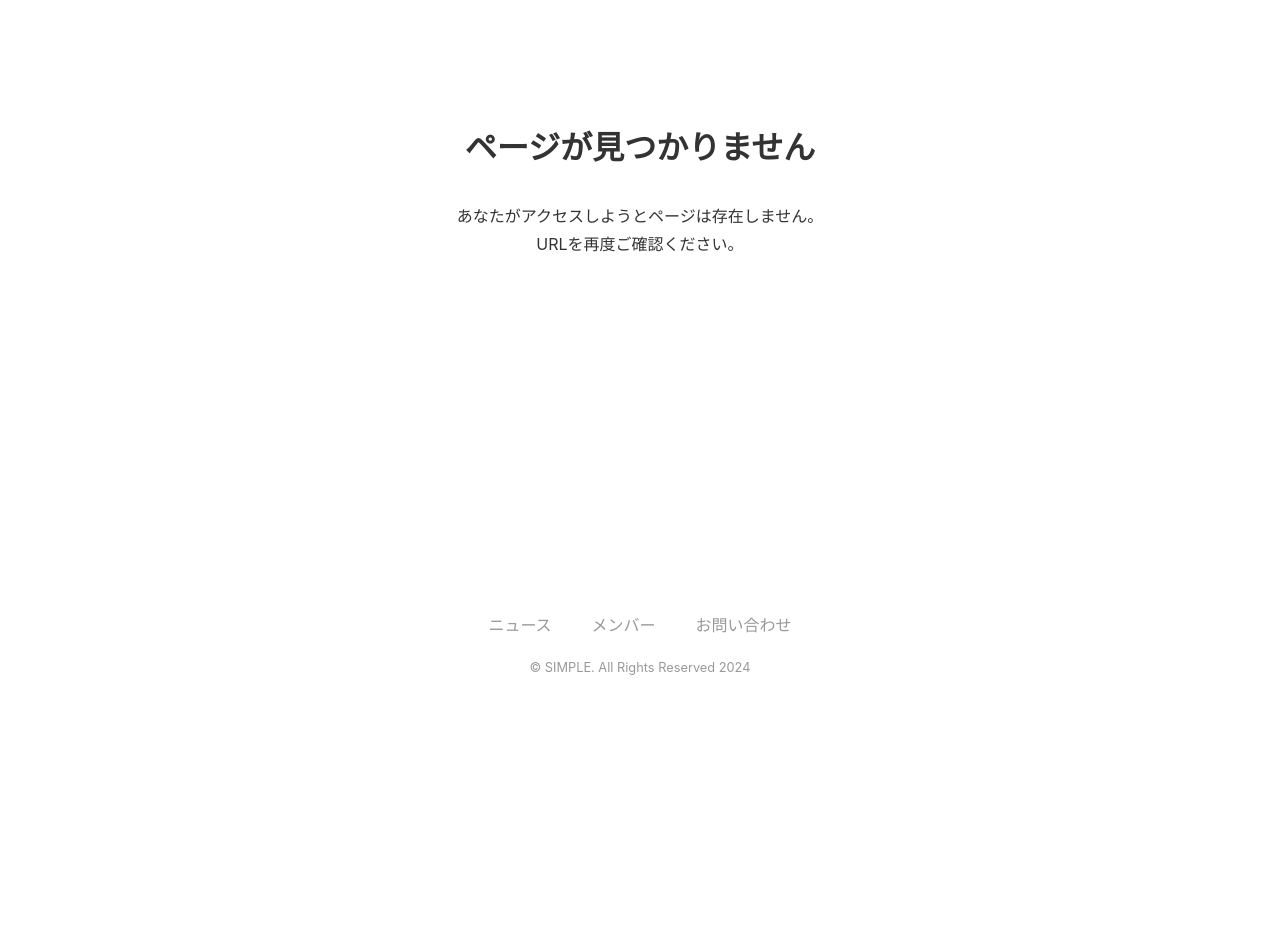
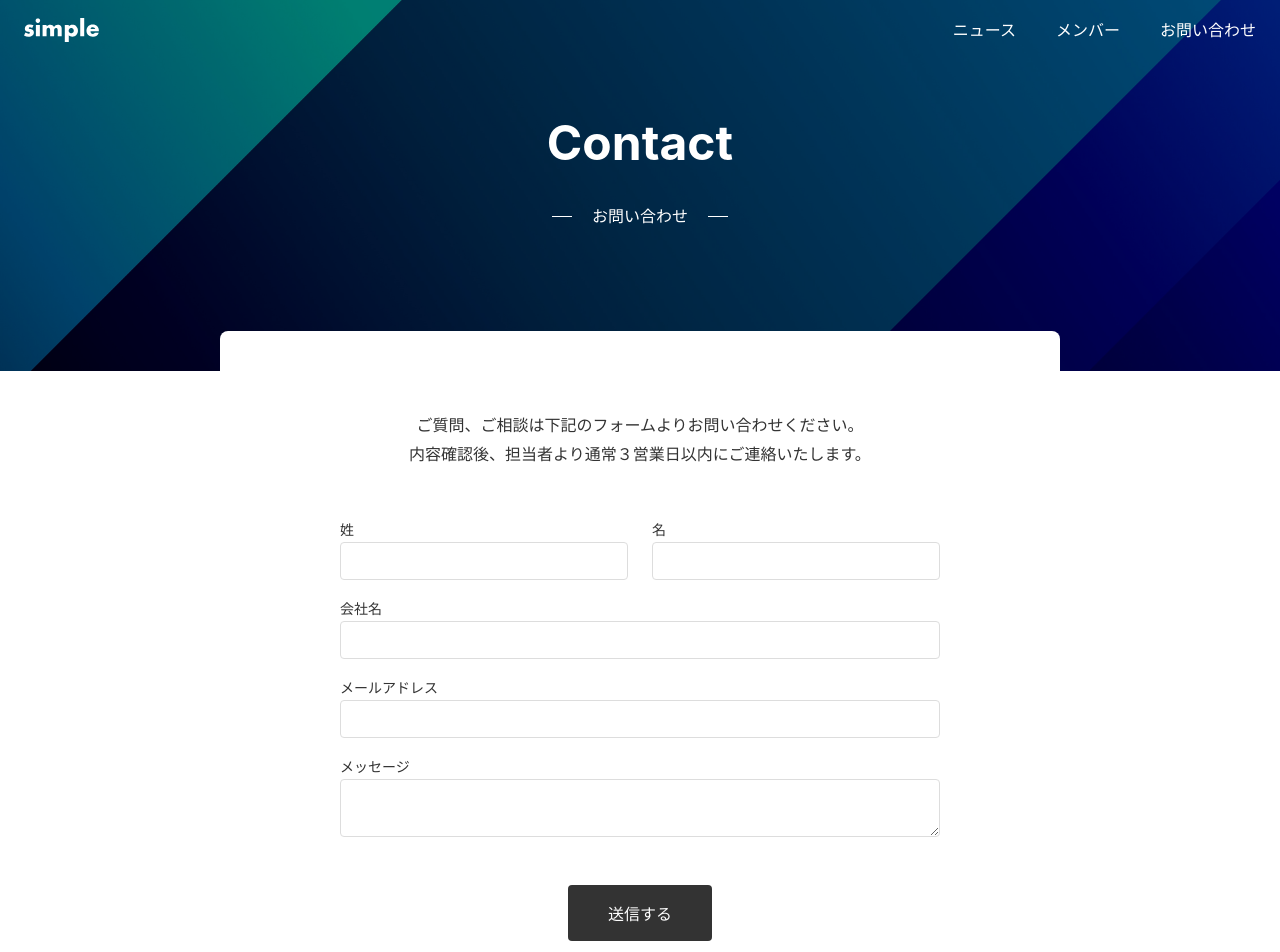
Before and after one commit to sakuraishou/my-next-project, a Next.js app: page /contact in a window 1280 px wide. Before the commit this address had no page. Shown: the top 952 px of the page. Before the commit the page ends 800 px from the top, so only its background shows below. Built offline with nearby package versions, Linux system fonts and the light colour scheme.

Commit message:
9章まで完了

```diff
--- /dev/null
+++ b/app/_actions/contact.ts
@@ -0,0 +1,104 @@
+"use server";
+
+function validateEmail(email: string) {
+  const pattern = /^[^\s@]+@[^\s@]+\.[^\s@]+$/;
+  return pattern.test(email);
+}
+
+export async function createContactData(_prevstate: any, formData: FormData) {
+  const rawFormData = {
+    lastname: formData.get("lastname") as string,
+    firstname: formData.get("firstname") as string,
+    company: formData.get("company") as string,
+    email: formData.get("email") as string,
+    message: formData.get("message") as string,
+  };
+
+  if (!rawFormData.lastname) {
+    return {
+      status: "error",
+      message: "姓を入力してください",
+    };
+  }
+  if (!rawFormData.firstname) {
+    return {
+      status: "error",
+      message: "名を入力してください",
+    };
+  }
+  if (!rawFormData.company) {
+    return {
+      status: "error",
+      message: "会社名を入力してください",
+    };
+  }
+  if (!rawFormData.email) {
+    return {
+      status: "error",
+      message: "メールアドレスを入力してください",
+    };
+  }
+  if (!validateEmail(rawFormData.email)) {
+    return {
+      status: "error",
+      message: "メールアドレスの形式が間違っています",
+    };
+  }
+  if (!rawFormData.message) {
+    return {
+      status: "error",
+      message: "メッセージを入力してください",
+    };
+  }
+
+  const result = await fetch(
+    `https://api.hsforms.com/submissions/v3/integration/submit/${process.env.HUBSPOT_PORTAL_ID}/${process.env.HUBSPOT_FORM_ID}`,
+    {
+      method: "POST",
+      headers: {
+        "Content-Type": "application/json",
+      },
+      body: JSON.stringify({
+        fields: [
+          {
+            objectTypeId: "0-1",
+            name: "lastname",
+            value: rawFormData.lastname,
+          },
+          {
+            objectTypeId: "0-2",
+            name: "firstname",
+            value: rawFormData.firstname,
+          },
+          {
+            objectTypeId: "0-1",
+            name: "company",
+            value: rawFormData.company,
+          },
+          {
+            objectTypeId: "0-1",
+            name: "email",
+            value: rawFormData.email,
+          },
+          {
+            objectTypeId: "0-1",
+            name: "message",
+            value: rawFormData.message,
+          },
+        ],
+      }),
+    }
+  );
+
+  try {
+    await result.json();
+  } catch (e) {
+    console.log(e);
+    return {
+      status: "error",
+      message: "お問い合わせに失敗しました",
+    };
+  }
+
+  return { status: "success", message: "OK" };
+}
--- /dev/null
+++ b/app/_components/ContactForm/index.module.scss
@@ -0,0 +1,73 @@
+.form {
+  max-width: 600px;
+  margin: 0 auto;
+}
+
+.item {
+  display: flex;
+  flex-direction: column;
+  flex: 1;
+  padding: 8px 0;
+}
+
+.horizontal {
+  display: flex;
+  justify-content: flex-start;
+  align-items: center;
+  width: 100%;
+  gap: 24px;
+}
+
+.label {
+  font-size: 14px;
+}
+
+.textfield {
+  border: 1px solid var(--color-border);
+  padding: 8px;
+  border-radius: 4px;
+  line-height: 1.5;
+  width: 100%;
+}
+
+.textarea {
+  border: 1px solid var(--color-border);
+  padding: 8px;
+  border-radius: 4px;
+  line-height: 1.5;
+  width: 100%;
+}
+
+.actions {
+  text-align: center;
+  margin-top: 40px;
+}
+
+.button {
+  border: none;
+  background-color: var(--color-button-primary);
+  padding: 16px 40px;
+  font-size: 16px;
+  border-radius: 4px;
+  color: var(--color-text-unpainted);
+  cursor: pointer;
+}
+
+.success {
+  background-color: var(--color-bg-sub);
+  text-align: center;
+  padding: 40px;
+  border-radius: var(--border-radius);
+}
+
+.error {
+  color: var(--color-text-error);
+  font-size: 14px;
+  margin-bottom: 8px;
+}
+
+@media (max-width: 640px) {
+  .success {
+    text-align: left;
+  }
+}
--- /dev/null
+++ b/app/_components/ContactForm/index.tsx
@@ -0,0 +1,88 @@
+"use client";
+
+import { createContactData } from "@/app/_actions/contact";
+import { useFormState } from "react-dom";
+import styles from "./index.module.scss";
+
+const initialState = {
+  status: "",
+  message: "",
+};
+
+export default function ContactForm() {
+  const [state, formAction] = useFormState(createContactData, initialState);
+  console.log(state);
+
+  if (state.status === "success") {
+    return (
+      <p className={styles.success}>
+        お問い合わせいただき、ありがとうございます。
+        <br />
+        お返事まで今しばらくお待ちください。
+      </p>
+    );
+  }
+
+  return (
+    <form action={formAction} className={styles.form}>
+      <div className={styles.horizontal}>
+        <div className={styles.item}>
+          <label className={styles.label} htmlFor="lastname">
+            姓
+          </label>
+          <input
+            type="text"
+            className={styles.textfield}
+            id="lastname"
+            name="lastname"
+          />
+        </div>
+        <div className={styles.item}>
+          <label className={styles.label} htmlFor="firstname">
+            名
+          </label>
+          <input
+            type="text"
+            className={styles.textfield}
+            id="firstname"
+            name="firstname"
+          />
+        </div>
+      </div>
+      <div className={styles.item}>
+        <label className={styles.label} htmlFor="company">
+          会社名
+        </label>
+        <input
+          type="text"
+          className={styles.textfield}
+          id="company"
+          name="company"
+        />
+      </div>
+      <div className={styles.item}>
+        <label className={styles.label} htmlFor="email">
+          メールアドレス
+        </label>
+        <input
+          type="text"
+          className={styles.textfield}
+          id="email"
+          name="email"
+        />
+      </div>
+      <div className={styles.item}>
+        <label className={styles.label} htmlFor="message">
+          メッセージ
+        </label>
+        <textarea className={styles.textarea} id="message" name="message" />
+      </div>
+      <div className={styles.actions}>
+        {state.status === "error" && (
+          <p className={styles.error}>{state.message}</p>
+        )}
+        <input type="submit" value="送信する" className={styles.button} />
+      </div>
+    </form>
+  );
+}
--- /dev/null
+++ b/app/contact/layout.tsx
@@ -0,0 +1,15 @@
+import Hero from "@/app/_components/Hero";
+import Sheet from "@/app/_components/Sheet";
+
+type Props = {
+  children: React.ReactNode;
+};
+
+export default function RootLayout({ children }: Props) {
+  return (
+    <>
+      <Hero title="Contact" sub="お問い合わせ" />
+      <Sheet>{children}</Sheet>
+    </>
+  );
+}
--- /dev/null
+++ b/app/contact/page.module.scss
@@ -0,0 +1,10 @@
+.text {
+  text-align: center;
+  margin-bottom: 40px;
+}
+
+@media (max-width: 640px) {
+  .text {
+    text-align: left;
+  }
+}
--- /dev/null
+++ b/app/contact/page.tsx
@@ -0,0 +1,15 @@
+import styles from "./page.module.scss";
+import ContactForm from "../_components/ContactForm";
+
+export default function Page() {
+  return (
+    <div className={styles.container}>
+      <p className={styles.text}>
+        ご質問、ご相談は下記のフォームよりお問い合わせください。
+        <br />
+        内容確認後、担当者より通常３営業日以内にご連絡いたします。
+      </p>
+      <ContactForm />
+    </div>
+  );
+}
```
